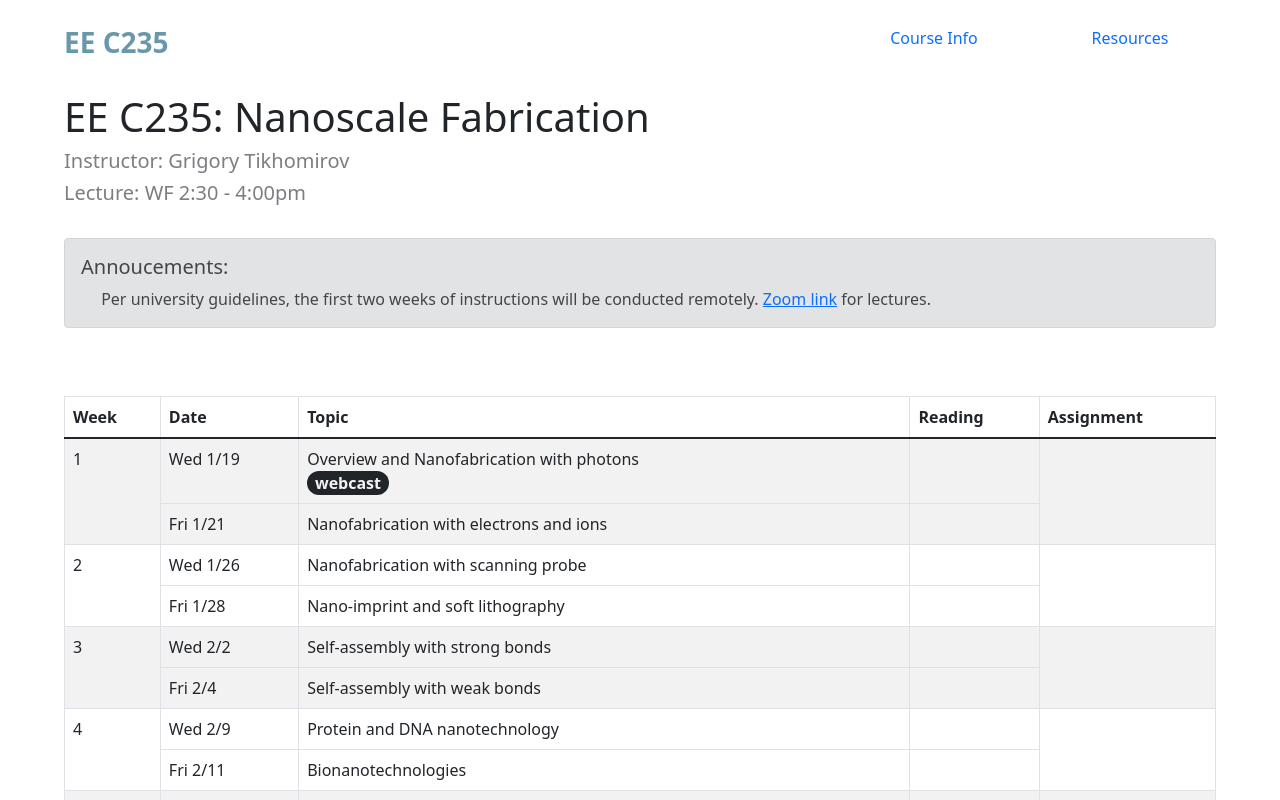
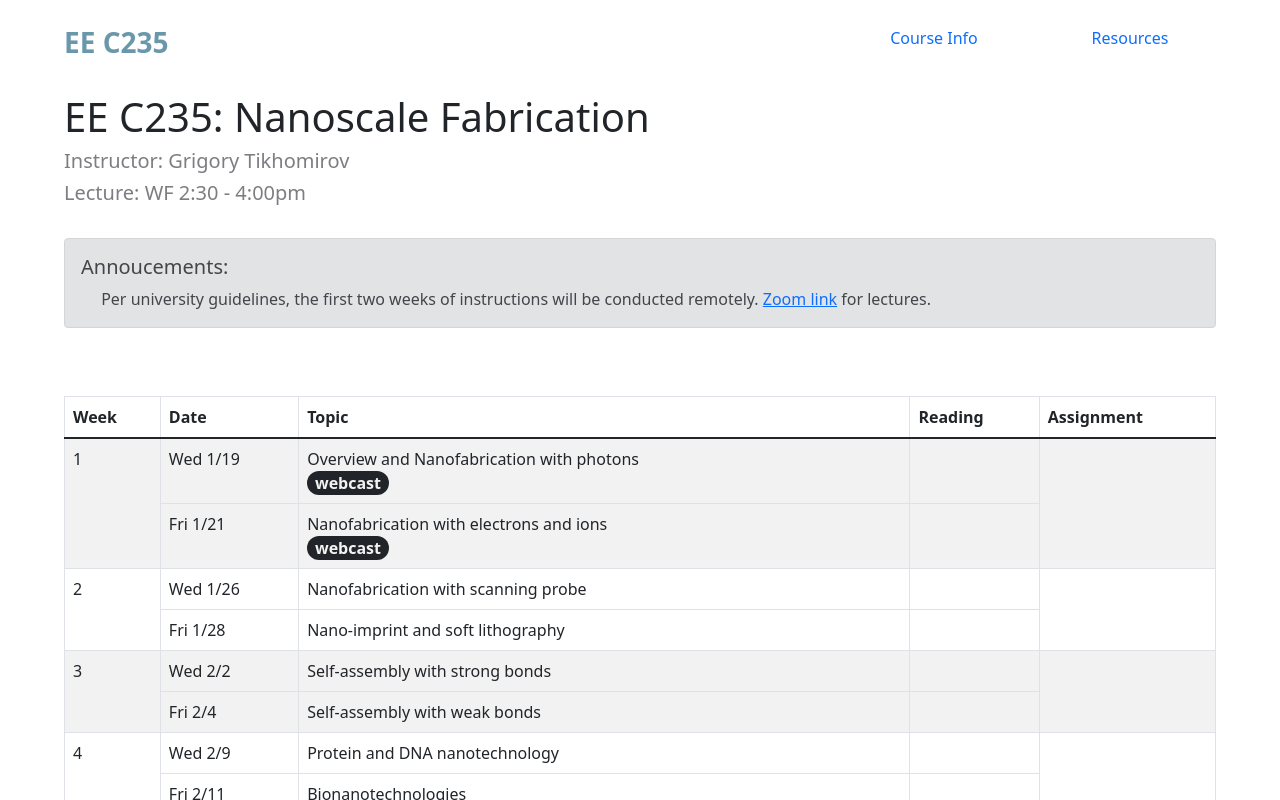
Before and after one commit to tilabberkeley/eec235, a React (Create React App) app: page / in a window 1280 px wide. Shown: the top 800 px of the page. Built offline with nearby package versions, Linux system fonts and the light colour scheme.

Commit message:
update week 2 recording

```diff
--- a/src/components/Schedule.js
+++ b/src/components/Schedule.js
@@ -19,7 +19,7 @@ const Schedule = () => {
                 </thead>
                 <tbody>
                 <ScheduleItem week='1' date='1/19' topic='Overview and Nanofabrication with photons' recordingLink='https://www.youtube.com/watch?v=eYpbcWZkglY' reading='' assignment=''/>
-                <ScheduleItem week='1' date='1/21' topic='Nanofabrication with electrons and ions' reading=''/>
+                <ScheduleItem week='1' date='1/21' topic='Nanofabrication with electrons and ions' recordingLink='https://www.youtube.com/watch?v=oibHB90KQAI' reading=''/>
                 <ScheduleItem week='2' date='1/26' topic='Nanofabrication with scanning probe' reading=''assignment=''/>
                 <ScheduleItem week='2' date='1/28' topic='Nano-imprint and soft lithography' reading=''/>
                 <ScheduleItem week='3' date='2/2' topic='Self-assembly with strong bonds' reading='' assignment=''/>
```
